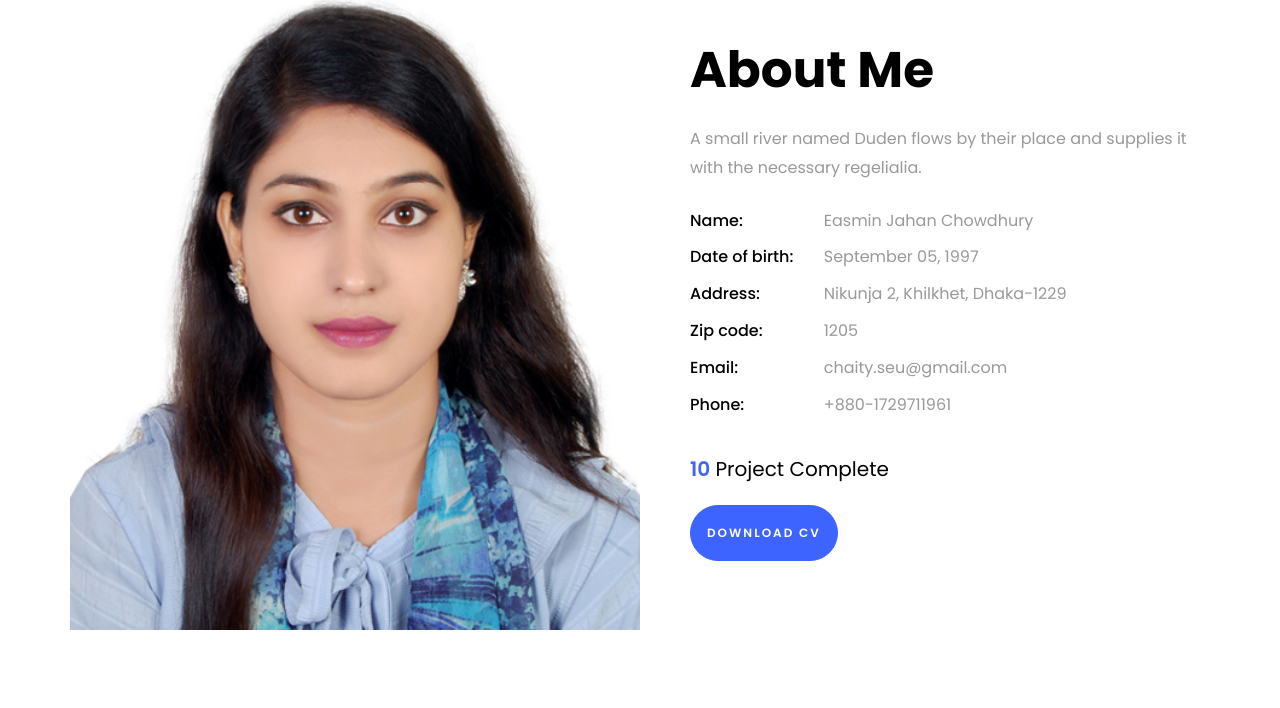
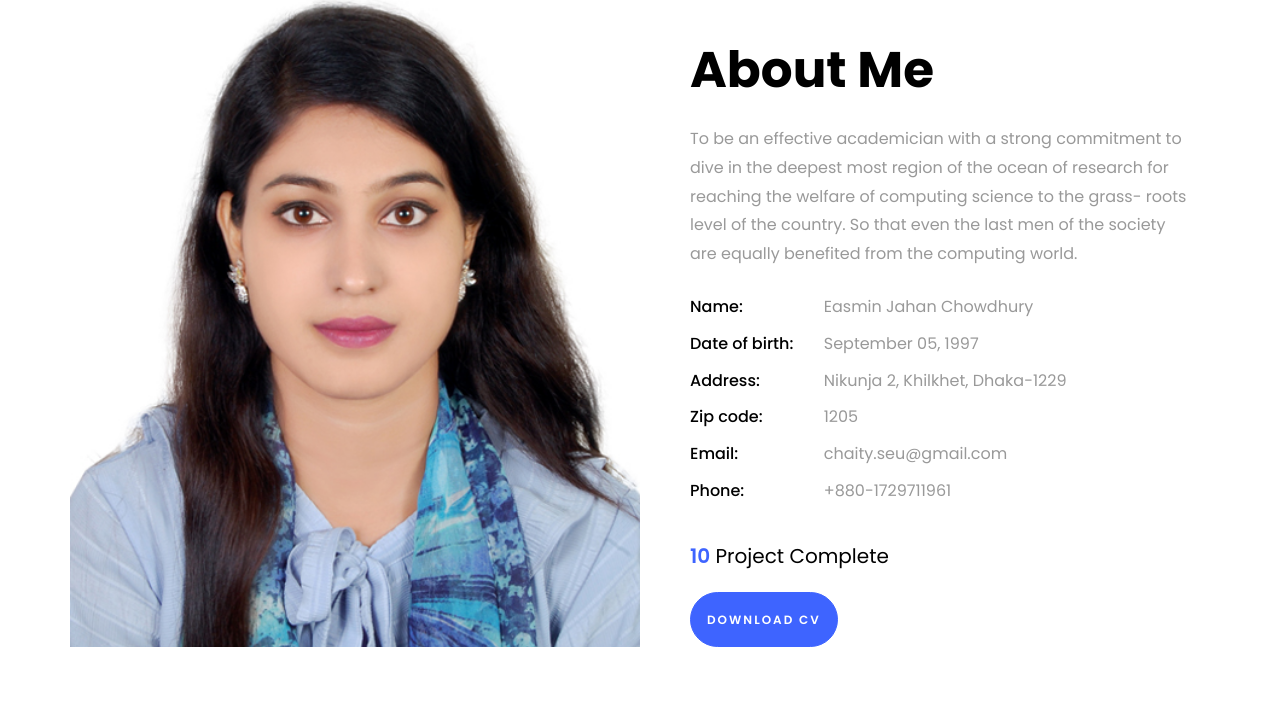
Before and after one commit to chaityseu/Portfolio, a plain HTML site: page index.html in a window 1280 px wide. Shown: the part 820-1528 px from the top of the page. Drawn offline with nearby package versions, Linux system fonts and the light colour scheme.

Commit message:
about me txt change

```diff
--- a/index.html
+++ b/index.html
@@ -82,8 +82,12 @@
             <div class="col-6">
                 <div class="information">
                     <h1 class="about-txt">About Me</h1>
-                    <p class="sprit-txt">A small river named Duden flows by their place and supplies it with the
-                        necessary regelialia.
+                    <p class="sprit-txt">
+                        To be an effective academician with a strong commitment
+                        to dive in the deepest most region of the ocean of research
+                        for reaching the welfare of computing science to the grass-
+                        roots level of the country. So that even the last men of the
+                        society are equally benefited from the computing world.
                     </p>
                     <div class="row description">
                         <dt class="col-sm-3">Name:</dt>
```
Lines whose indentation alone changed are shown as unchanged.
